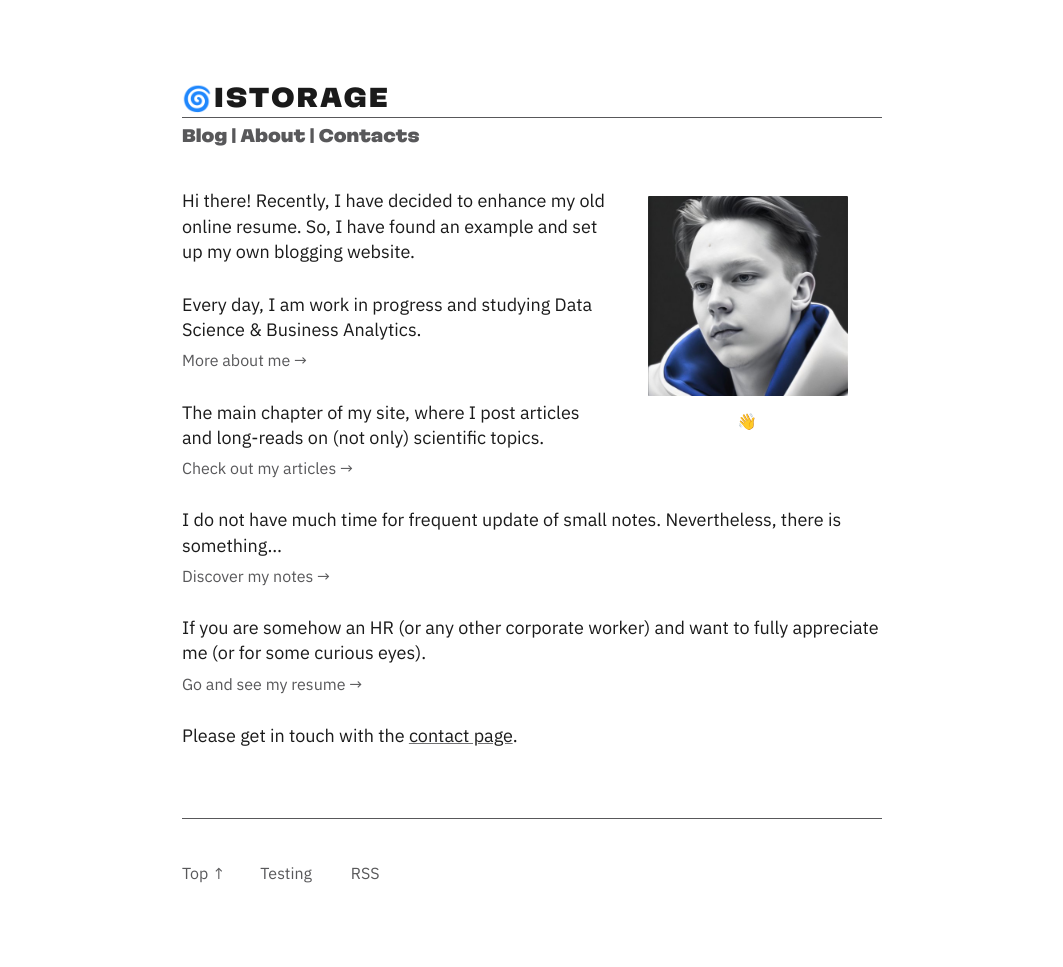
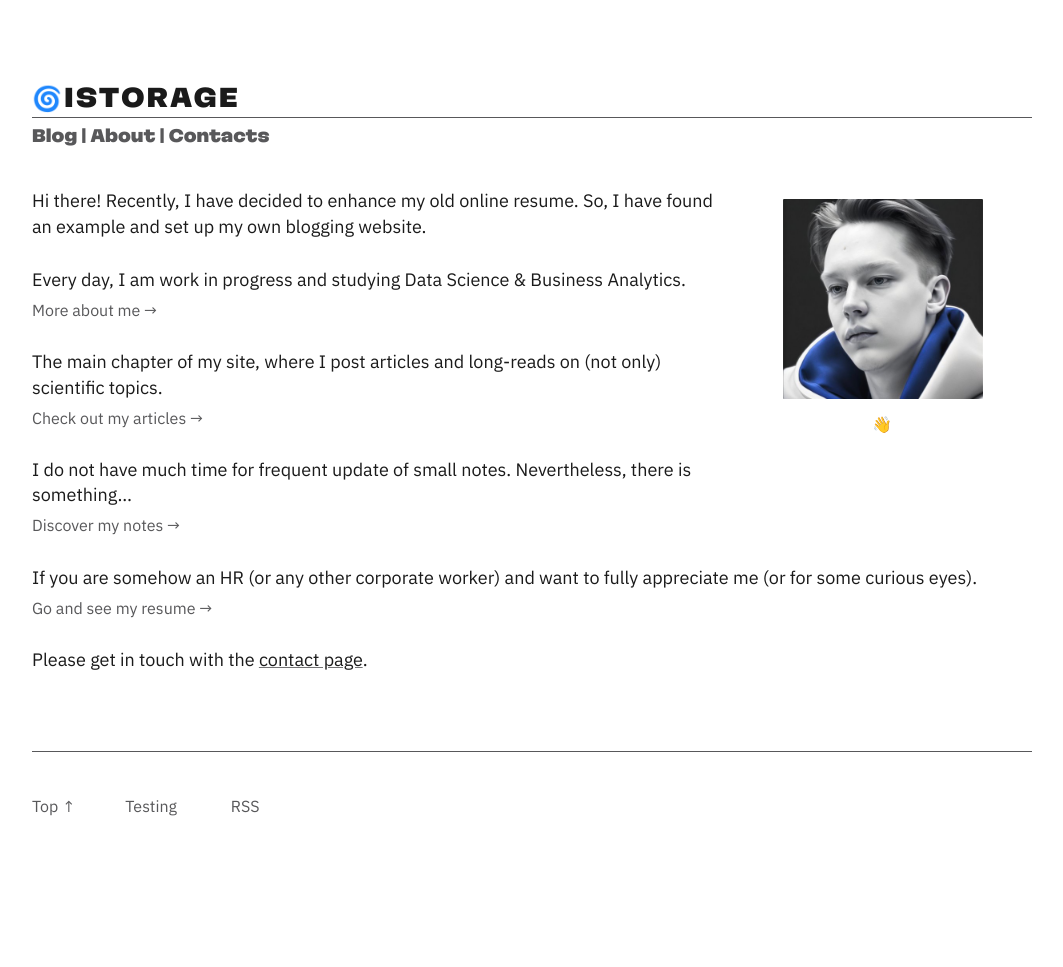
Before and after one commit to suchkow/suchkow.github.io, a Jekyll site: the page built from index.md, in a window 1280 px wide. Shown: the whole page, without its empty margins (108-1171 px from the left). Built offline with Jekyll 4.4.1, drawn with Linux system fonts in a browser that asks for light colours; after the commit the page ends 900 px from its top, so only the background shows below that.

Commit message:
Update main.scss

```diff
--- a/css/main.scss
+++ b/css/main.scss
@@ -4,7 +4,7 @@
 $body-typeface: IBM Plex Sans, sans-serif;
 $heading-typeface: Martian Grotesk, sans-serif;
 $mono-typeface: IBM Plex Mono, monospace;
-$text-width: 700px;
+$text-width: 1000px;
 
 @font-face {
   font-family: "Martian Grotesk";
```
